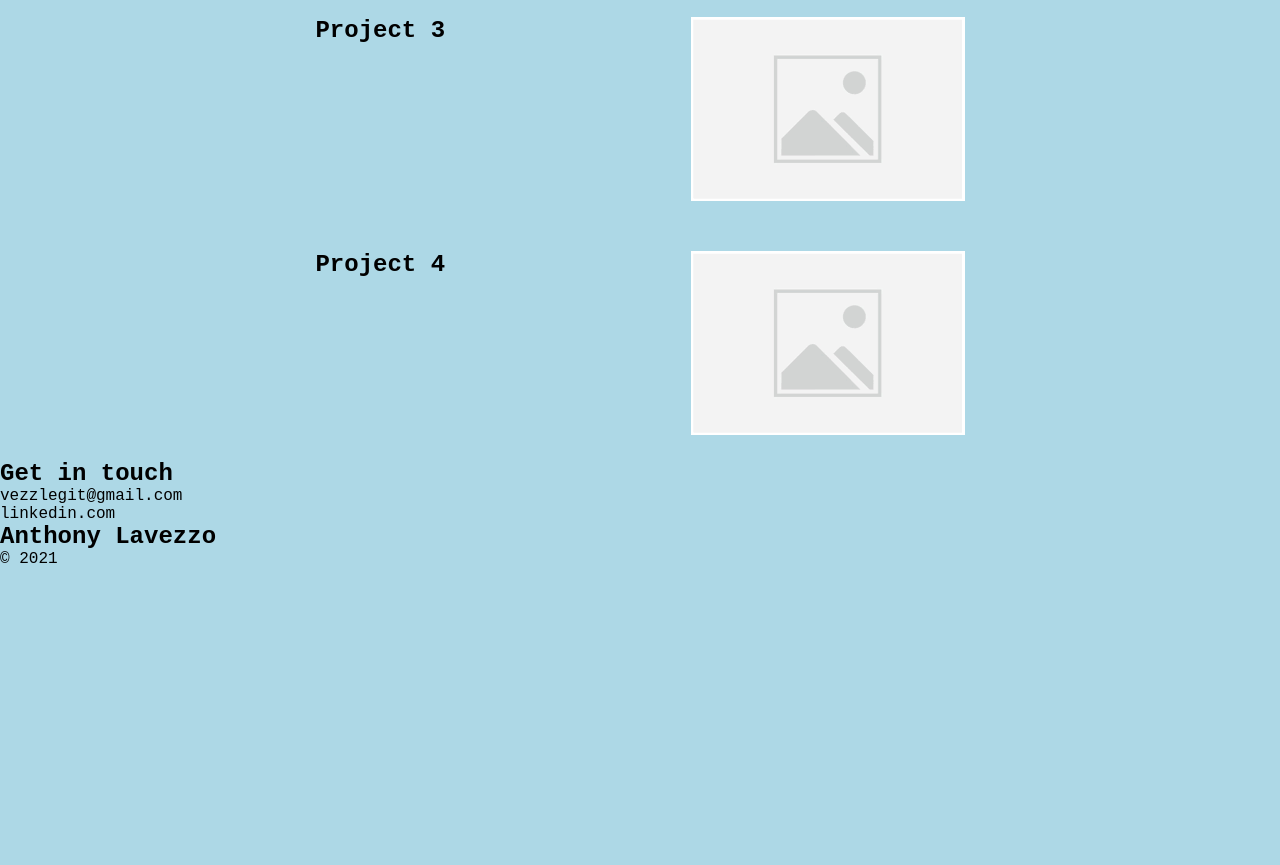
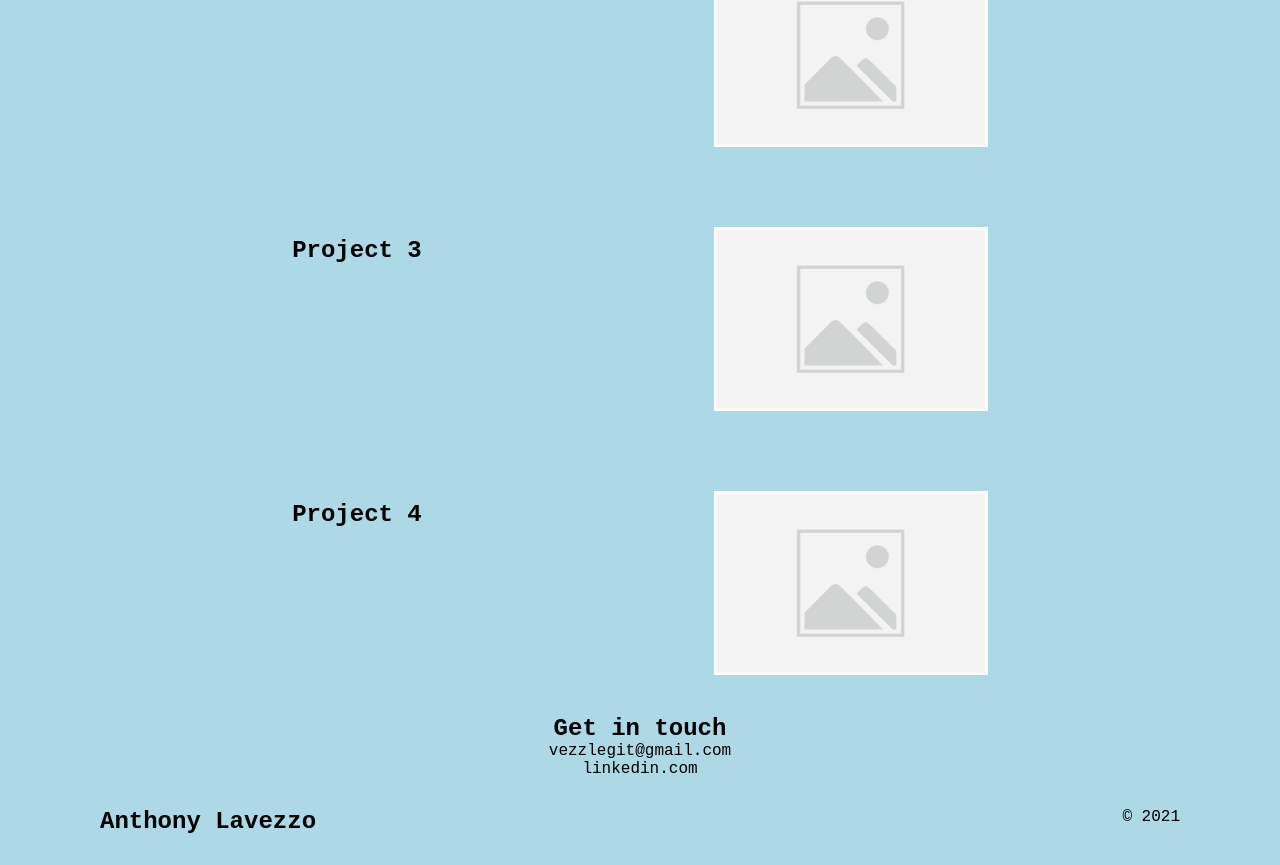
Before and after one commit to alavezzo/alavezzo.github.io, a plain HTML site: page index.html in a window 1280 px wide. Shown: the part 772-1637 px from the top of the page. Before the commit the page ends 1340 px from the top, so only its background shows below. Drawn offline with Linux system fonts and the light colour scheme.

Commit message:
centered contact section, added flexbox to footer

```diff
--- a/assets/css/style.css
+++ b/assets/css/style.css
@@ -13,7 +13,7 @@ header {
     display: flex;
     justify-content: space-between;
     flex-wrap: wrap;
-    padding: 20px 15px;
+    padding: 20px 100px;
 }
 header h1 {
     color: purple;
@@ -43,11 +43,13 @@ header nav ul li a {
 
 .about h2 {
     text-align: center;
+    padding: 10px 0;
 }
 .about-content {
     display: flex;
     flex-wrap: wrap;
     justify-content: space-evenly;
+    padding: 40px 40px;
 }
 
 .about img {
@@ -55,16 +57,33 @@ header nav ul li a {
     height: 10%;
     width: 10%;
 }
+
 .works {
     display: flex;
     flex-wrap: wrap;
     flex-direction: column;
 }
 
+.works h2 {
+    text-align: center;
+    padding: 10px 0;
+}
+
 .project {
     display: flex;
     flex-wrap: wrap;
     justify-content: space-evenly;
-    padding: 15px 50px;
-    margin: 10px 20px;
+    padding: 30px 0px;
+    margin: 10px 0px;
 }
+
+.contact {
+    text-align: center;
+}
+
+footer {
+    display: flex;
+    flex-wrap: wrap;
+    justify-content: space-between;
+    padding: 30px 100px;
+}
--- a/index.html
+++ b/index.html
@@ -33,6 +33,7 @@
         </div>
     </section>
     <section class="works">
+        <h2>Catalog of work</h2>
         <div class="project">
             <h2>Project 1</h2>
             <img src="./assets/images/download.png" alt="app placeholder"/>
@@ -63,7 +64,9 @@
     </section>
     <footer>
         <h2>Anthony Lavezzo</h2>
+        <div>
         &copy; 2021
+        </div>
     </footer>
 </body>
 </html>
```
